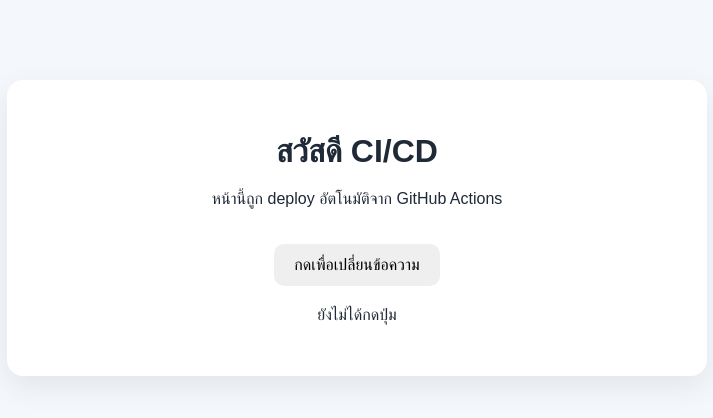
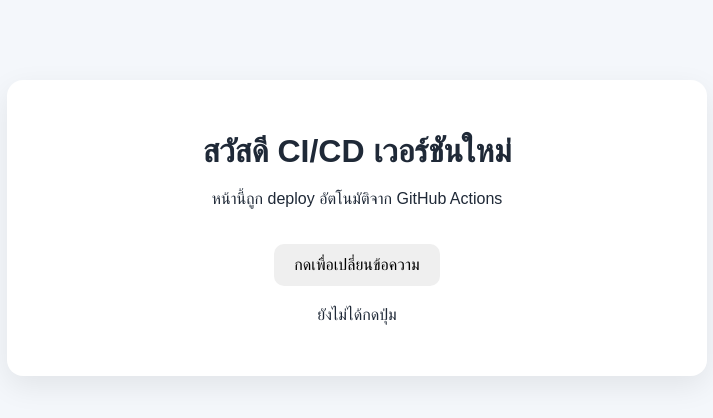
Before and after one commit to vachanai/ci-cd-demo, a plain HTML site: page index.html in a window 1280 px wide. Shown: the whole page, without its empty margins (283-996 px from the left). Drawn offline with Linux system fonts and the light colour scheme.

Commit message:
Update homepage title

```diff
--- a/index.html
+++ b/index.html
@@ -8,7 +8,7 @@
     </head>
     <body>
         <main class="container">
-            <h1>สวัสดี CI/CD</h1>
+            <h1>สวัสดี CI/CD เวอร์ชันใหม่</h1>
             <p>หน้านี้ถูก deploy อัตโนมัติจาก GitHub Actions</p>
             <button id="changeTextBtn">กดเพื่อเปลี่ยนข้อความ</button>
             <p id="message">ยังไม่ได้กดปุ่ม</p>
```
